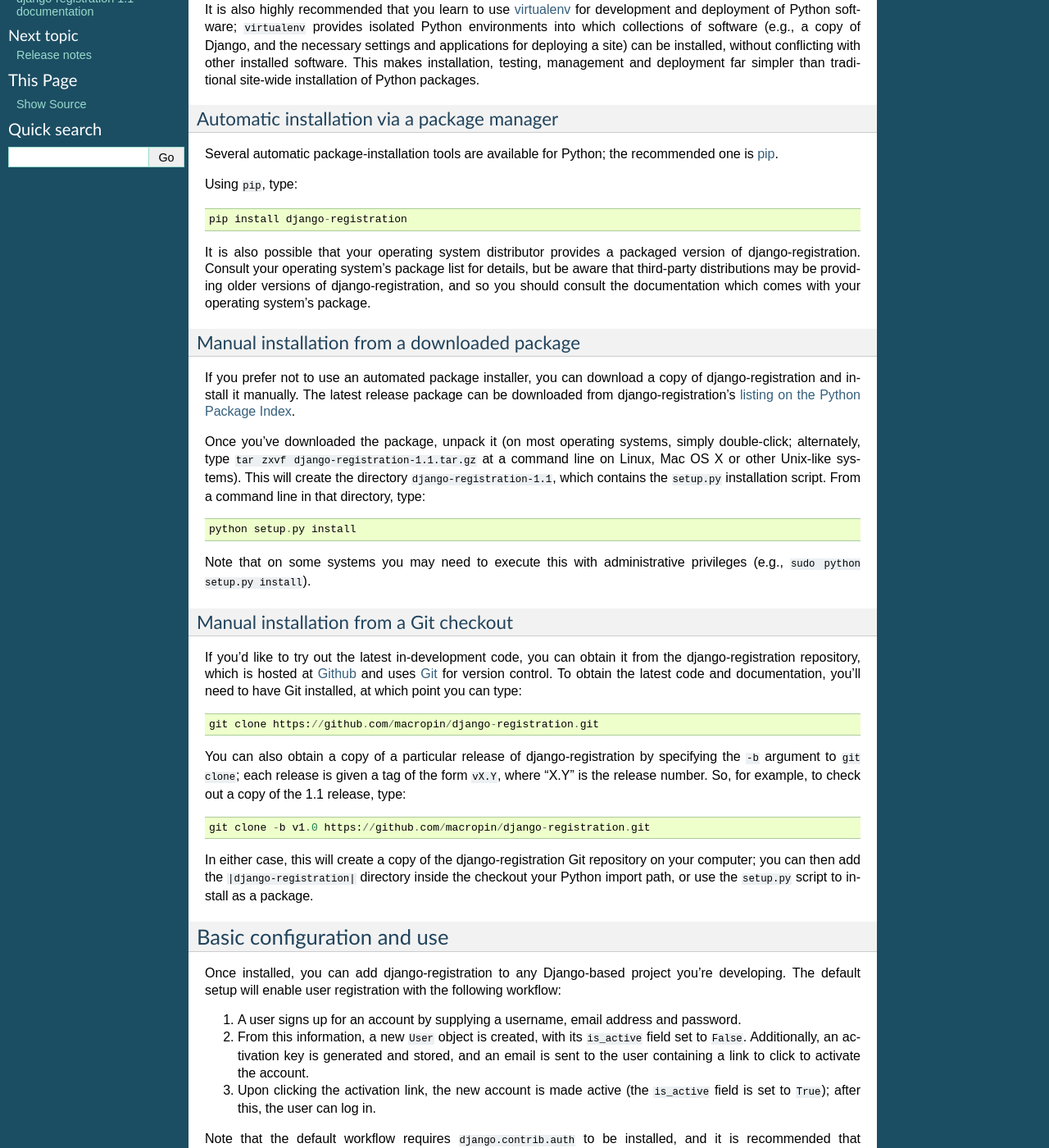
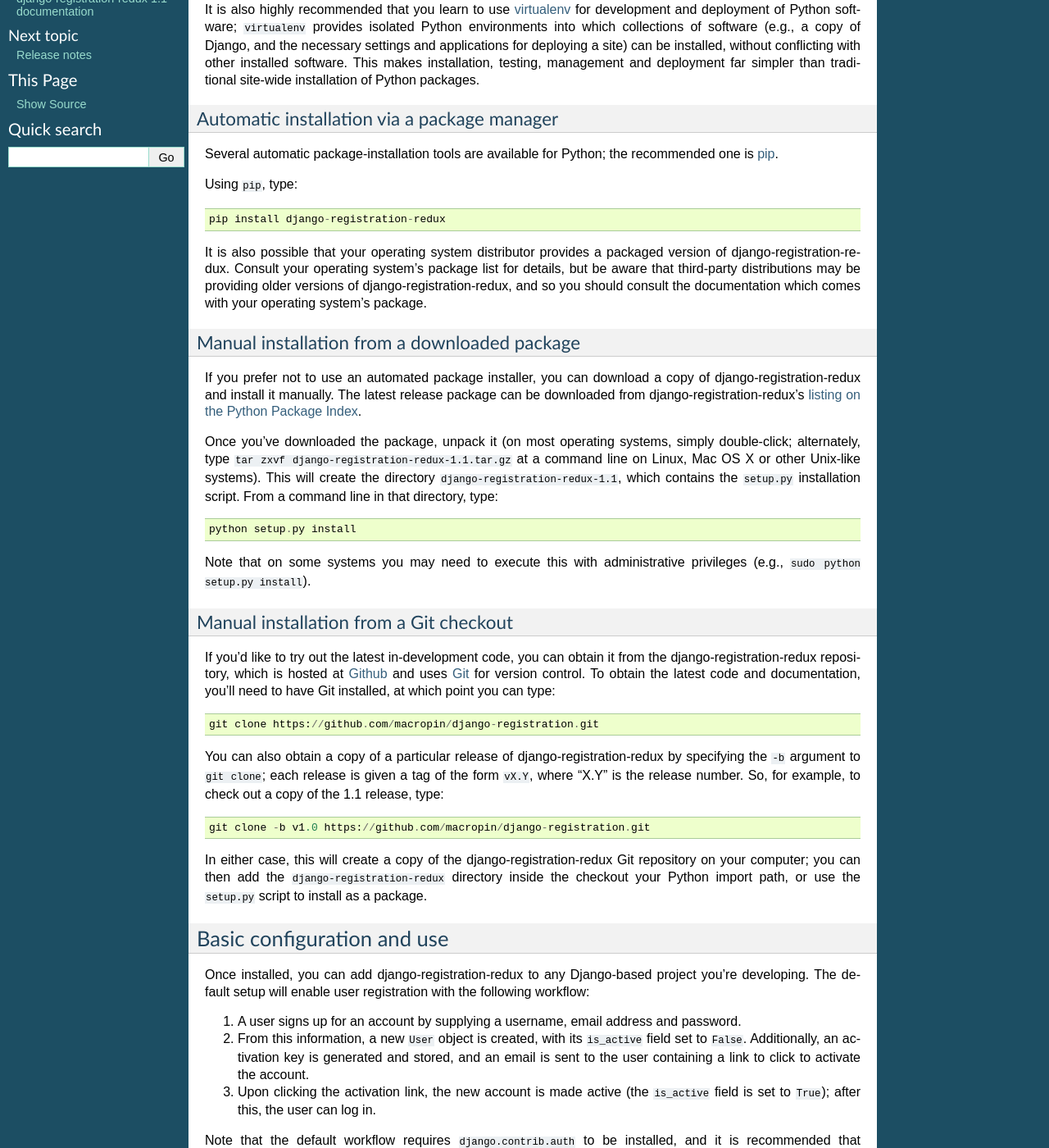
Before and after one commit to marktucker-django/Django-Registration, a Sphinx documentation site: the page built from docs/quickstart.rst, in a window 1280 px wide and 1400 px high, scrolled down 377 px. Shown: the whole window at 82% size. Built offline with Sphinx 7.4.7, drawn with Linux system fonts in a browser that asks for light colours; some of the changed text lies outside the part shown.

Commit message:
PyPi package will be django-registration-redux

```diff
--- a/docs/conf.py
+++ b/docs/conf.py
@@ -37,7 +37,7 @@ source_suffix = '.rst'
 master_doc = 'index'
 
 # General information about the project.
-project = u'django-registration'
+project = u'django-registration-redux'
 copyright = u'2007-2013, James Bennett. 2014, Andrew Cutler and others.'
 
 # The version info for the project you're documenting, acts as replacement for
@@ -158,7 +158,7 @@ html_theme = 'default'
 #html_file_suffix = ''
 
 # Output file base name for HTML help builder.
-htmlhelp_basename = 'django-registrationdoc'
+htmlhelp_basename = 'django-registration-reduxdoc'
 
 
 # -- Options for LaTeX output --------------------------------------------------
@@ -172,7 +172,7 @@ htmlhelp_basename = 'django-registrationdoc'
 # Grouping the document tree into LaTeX files. List of tuples
 # (source start file, target name, title, author, documentclass [howto/manual]).
 latex_documents = [
-  ('index', 'django-registration.tex', u'django-registration Documentation',
+  ('index', 'django-registration-redux.tex', u'django-registration-redux Documentation',
    u'James Bennett', 'manual'),
 ]
 
--- a/docs/faq.rst
+++ b/docs/faq.rst
@@ -11,7 +11,7 @@ emails and other sources.
 General
 -------
 
-**What license is django-registration under?**
+**What license is django-registration-redux under?**
     |project| is offered under a three-clause BSD-style
     license; this is `an OSI-approved open-source license
     <http://www.opensource.org/licenses/bsd-license.php>`_, and allows
@@ -57,10 +57,10 @@ General
 Installation and setup
 ----------------------
 
-**How do I install django-registration?**
+**How do I install django-registration-redux?**
     Full instructions are available in :ref:`the quick start guide <quickstart>`.
 
-**Do I need to put a copy of django-registration in every project I use it in?**
+**Do I need to put a copy of django-registration-redux in every project I use it in?**
     No; putting applications in your project directory is a very bad
     habit, and you should stop doing it. If you followed the
     instructions mentioned above, |project| was installed
--- a/docs/index.rst
+++ b/docs/index.rst
@@ -1,4 +1,4 @@
-.. django-registration documentation master file, created by
+.. django-registration-redux documentation master file, created by
    sphinx-quickstart on Mon Jun 22 02:57:42 2009.
    You can adapt this file completely to your liking, but it should at least
    contain the root `toctree` directive.
--- a/docs/quickstart.rst
+++ b/docs/quickstart.rst
@@ -43,7 +43,7 @@ the recommended one is `pip <https://pip.pypa.io/>`_.
 
 Using ``pip``, type::
 
-    pip install django-registration
+    pip install django-registration-redux
 
 It is also possible that your operating system distributor provides a
 packaged version of |project|. Consult your
@@ -60,13 +60,13 @@ If you prefer not to use an automated package installer, you can
 download a copy of |project| and install it manually. The
 latest release package can be downloaded from |project|'s
 `listing on the Python Package Index
-<http://pypi.python.org/pypi/django-registration/>`_.
+<http://pypi.python.org/pypi/django-registration-redux/>`_.
 
 Once you've downloaded the package, unpack it (on most operating
 systems, simply double-click; alternately, type ``tar zxvf
-django-registration-1.1.tar.gz`` at a command line on Linux, Mac OS X
+django-registration-redux-1.1.tar.gz`` at a command line on Linux, Mac OS X
 or other Unix-like systems). This will create the directory
-``django-registration-1.1``, which contains the ``setup.py``
+``django-registration-redux-1.1``, which contains the ``setup.py``
 installation script. From a command line in that directory, type::
 
     python setup.py install
@@ -97,7 +97,7 @@ release, type::
 
 In either case, this will create a copy of the |project|
 Git repository on your computer; you can then add the
-``|django-registration|`` directory inside the checkout your Python
+``django-registration-redux`` directory inside the checkout your Python
 import path, or use the ``setup.py`` script to install as a package.
 
 
@@ -167,7 +167,7 @@ Setting up URLs
 
 The :ref:`default backend <default-backend>` includes a Django
 ``URLconf`` which sets up URL patterns for :ref:`the views in
-|django-registration| <views>`, as well as several useful views in
+django-registration-redux <views>`, as well as several useful views in
 ``django.contrib.auth`` (e.g., login, logout, password
 change/reset). This ``URLconf`` can be found at
 ``registration.backends.default.urls``, and so can simply be included
--- a/docs/upgrade.rst
+++ b/docs/upgrade.rst
@@ -4,7 +4,7 @@ Upgrade guide
 =============
 
 The |version| release of |project| is compatible with the legacy
-django-registration (previously maintained by James Bennett)
+django-registration-redux (previously maintained by James Bennett)
 
 
 Django version requirement
--- a/setup.py
+++ b/setup.py
@@ -18,7 +18,7 @@ class PyTest(TestCommand):
         sys.exit(errno)
 
 setup(
-    name='django-registration',
+    name='django-registration-redux',
     version=get_version().replace(' ', '-'),
     description='An extensible user-registration application for Django',
     long_description=open('README.rst').read(),
```
Also changed, not shown: README.rst (+5 -12 lines), 2 other files.
